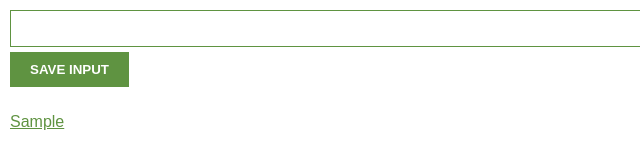
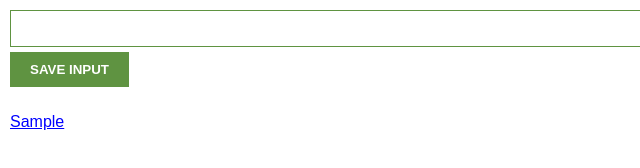
Before and after one commit to Xaffekt/scrimba-leadTracker-chrome-extension, a browser extension: page index.html in a window 1280 px wide. Both pictures are taken after typing "Sample" into the empty fields and a click on the button "SAVE INPUT". Shown: the full height of the page, 0-640 px from the left. Drawn offline with Linux system fonts and the light colour scheme.

Commit message:
testing extension update

```diff
--- a/index.css
+++ b/index.css
@@ -42,5 +42,5 @@ li {
 }
 
 li a { /*only targets ancor tags inside lists*/
-    color:#5f9341
+    color:blue;
 }
```
